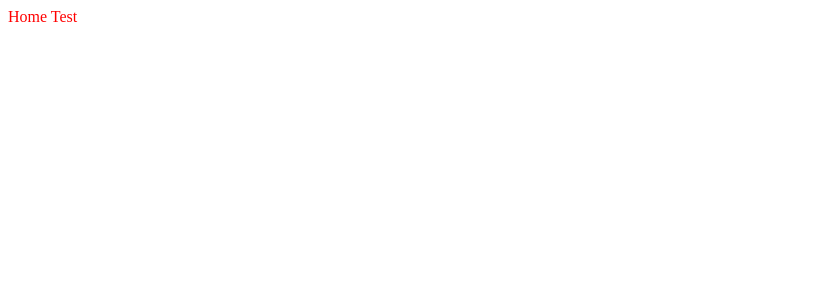
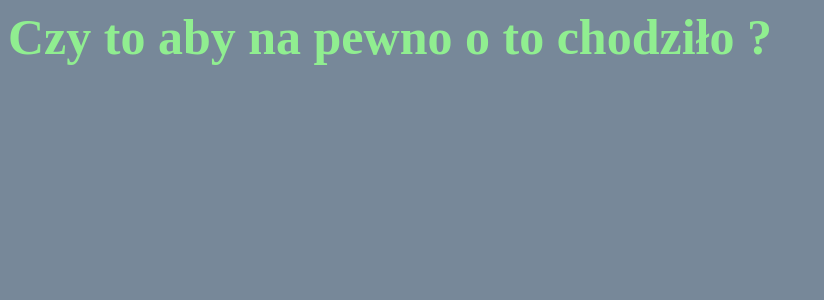
Before and after one commit to PodlyK/CL_PortfolioLab_KP, a React (Create React App) app: page / in a window 1280 px wide. Shown: the top 300 px of the page, without its empty margins (0-824 px from the left). Built offline with nearby package versions, Linux system fonts and the light colour scheme.

Commit message:
start v2

```diff
--- a/package.json
+++ b/package.json
@@ -9,8 +9,9 @@
     "node-sass": "^6.0.1",
     "react": "^17.0.2",
     "react-dom": "^17.0.2",
-    "react-router-dom": "^5.2.0",
-    "react-scripts": "4.0.3"
+    "react-router-dom": "^5.3.0",
+    "react-scripts": "4.0.3",
+    "react-scroll": "^1.8.4"
   },
   "scripts": {
     "start": "react-scripts start",
--- a/src/components/Home.js
+++ b/src/components/Home.js
@@ -2,9 +2,9 @@ import React from 'react';
 
 const Home = () => {
     return (
-        <div>
-            Home Test
-        </div>
+        <>
+            Czy to aby na pewno o to chodziło ?
+        </>
     );
 };
 
--- a/src/scss/main.scss
+++ b/src/scss/main.scss
@@ -1,3 +1,6 @@
 body {
-  color: red;
+  color: lightgreen;
+  background-color: lightslategrey;
+  font-size: 50px;
+  font-weight: bold;
 }
```
Also changed, not shown: src/serviceWorker.js (added).
